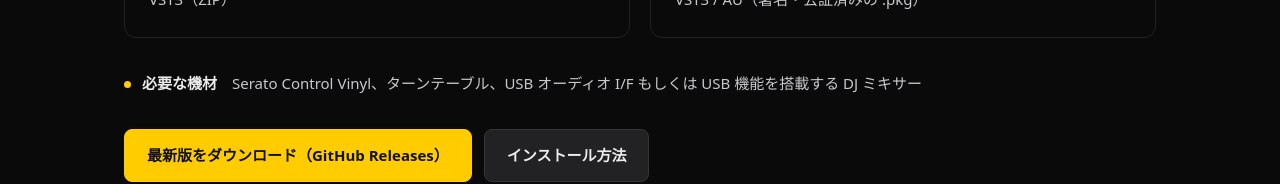
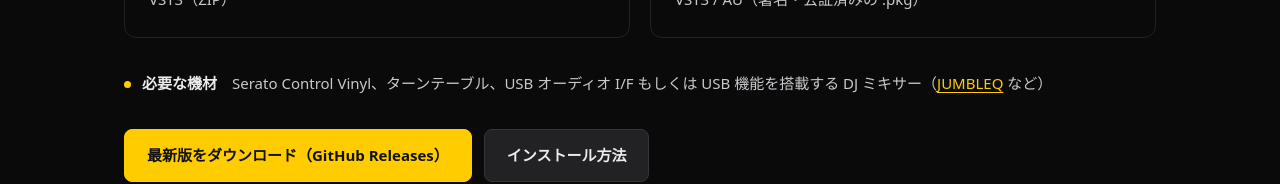
Before and after one commit to yamamo2shun1/vinyl-tracer, a plain HTML site: page site/ja/index.html in a window 1280 px wide. Shown: the part 2797-2981 px from the top of the page. Drawn offline with Linux system fonts and the light colour scheme; no server answers.

Commit message:
紹介サイトの必要な機材に JUMBLEQ へのリンクを追加する
Co-Authored-By: Claude Opus 5.5 <noreply@anthropic.com>

```diff
--- a/site/ja/index.html
+++ b/site/ja/index.html
@@ -122,7 +122,7 @@
         <p>macOS 11 以降（Apple シリコン / Intel）<br>VST3 / AU（署名・公証済みの .pkg）</p>
       </div>
     </div>
-    <p class="req"><b>必要な機材</b>　Serato Control Vinyl、ターンテーブル、USB オーディオ I/F もしくは USB 機能を搭載する DJ ミキサー</p>
+    <p class="req"><b>必要な機材</b>　Serato Control Vinyl、ターンテーブル、USB オーディオ I/F もしくは USB 機能を搭載する DJ ミキサー（<a href="https://jumbleq.io/">JUMBLEQ</a> など）</p>
     <div class="cta">
       <a class="btn primary" href="https://github.com/yamamo2shun1/vinyl-tracer/releases/latest">最新版をダウンロード（GitHub Releases）</a>
       <a class="btn" href="https://github.com/yamamo2shun1/vinyl-tracer/blob/main/INSTALL_ja.md">インストール方法</a>
```
Also changed, not shown: site/index.html (+1 -1 lines).
